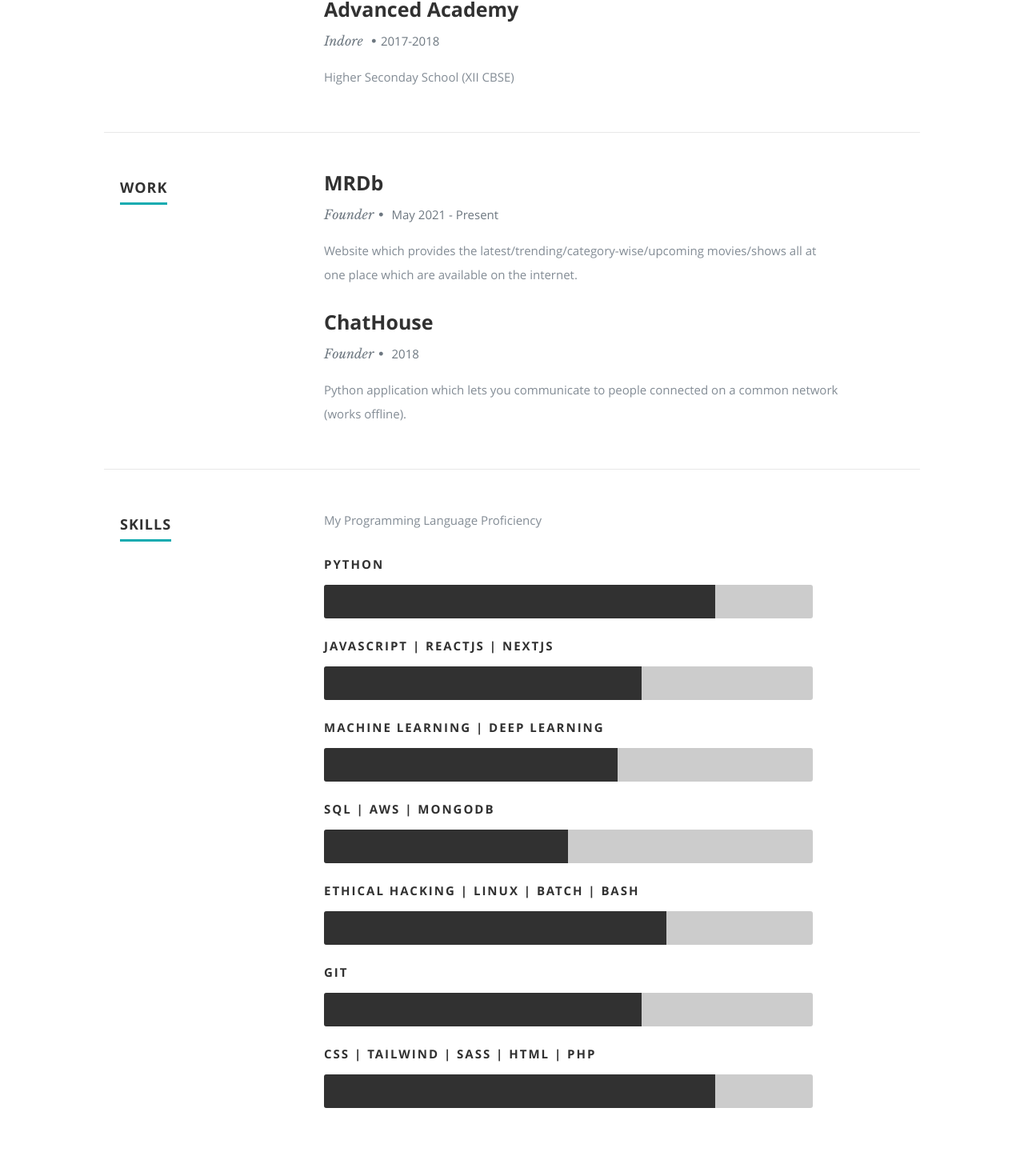
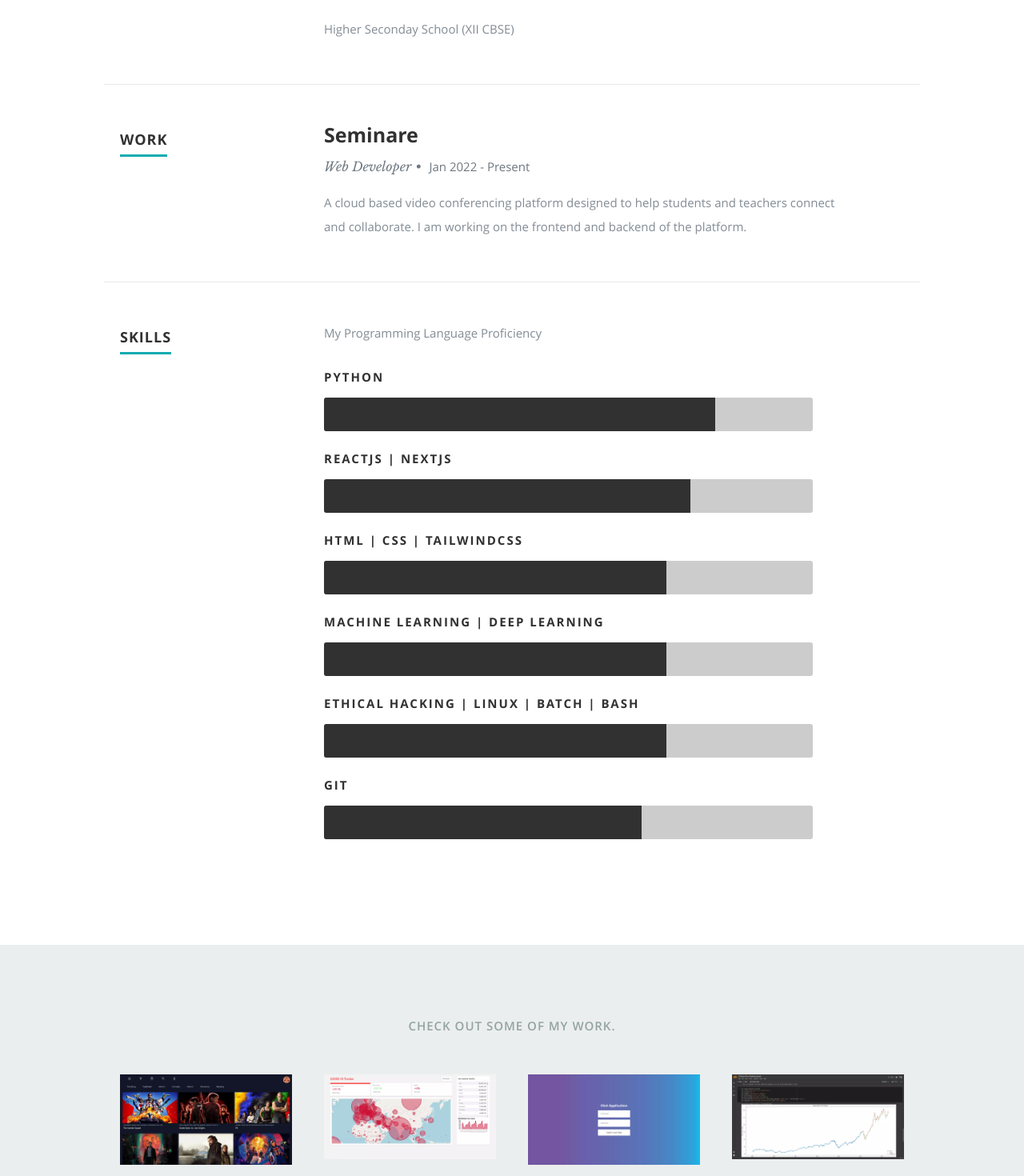
Before and after one commit to aryanxp/about, a React (Create React App) app: page / in a window 1280 px wide. Shown: the part 1613-3083 px from the top of the page at 80% size. Built offline with nearby package versions, Linux system fonts and the light colour scheme.

Commit message:
✅Changes

```diff
--- a/public/resumeData.json
+++ b/public/resumeData.json
@@ -4,7 +4,7 @@
     "occupation": "Developer",
     "description": "Web / AI / Pentesting / Block-chain",
     "image": "profilepic.webp",
-    "bio": "Hi there! I wrote my first program when I was 13 (a virus) and my first real world project in 2017 (chatting application using python). After learning pentesting,I did hack into various computers including server of my school and into my college website. In college, I made various projects based on ML & AI, full stack websites and currently learning about block-chain development. I code for purpose and hack for fun.",
+    "bio": "Hi, I'm Aryan Pitliya, Full Stack Developer. I've worked on a number of machine learning and Python projects. I currently work remotely as web developer for a select group of freelance clients who are always looking for new projects.",
     "contactmessage": "You can contact me using this form:",
     "email": "aryanp@pm.me",
     "phone": "https://t.me/aryanxpx",
@@ -77,16 +77,10 @@
     ],
     "work": [
       {
-        "company": "MRDb",
-        "title": "Founder",
-        "years": "May 2021 - Present",
-        "description": "Website which provides the latest/trending/category-wise/upcoming movies/shows all at one place which are available on the internet."
-      },
-      {
-        "company": "ChatHouse",
-        "title": "Founder",
-        "years": "2018 ",
-        "description": "Python application which lets you communicate to people connected on a common network (works offline)."
+        "company": "Seminare",
+        "title": "Web Developer",
+        "years": "Jan 2022 - Present",
+        "description": "A cloud based video conferencing platform designed to help students and teachers connect and collaborate. I am working on the frontend and backend of the platform."
       }
     ],
     "skills": [
@@ -95,16 +89,16 @@
         "level": "80%"
       },
       {
-        "name": "JavaScript | ReactJs | Nextjs",
-        "level": "65%"
+        "name": "ReactJs | Nextjs",
+        "level": "75%"
+      },
+      {
+        "name": "HTML | CSS | TailwindCSS",
+        "level": "70%"
       },
       {
         "name": "Machine Learning | Deep Learning",
-        "level": "60%"
-      },
-      {
-        "name": "SQL | AWS | MongoDB",
-        "level": "50%"
+        "level": "70%"
       },
       {
         "name": "Ethical Hacking | Linux | Batch | Bash",
@@ -113,15 +107,17 @@
       {
         "name": "Git",
         "level": "65%"
-      },
-      {
-        "name": "CSS | Tailwind | Sass | HTML | PHP",
-        "level": "80%"
       }
     ]
   },
   "portfolio": {
     "projects": [
+      {
+        "title": "MRDb",
+        "category": "",
+        "image": "mrdb.webp",
+        "url": "https://mrdb.vercel.app/"
+      },
       {
         "title": "COVID Tracker",
         "category": "",
@@ -129,22 +125,16 @@
         "url": "https://aryanxp.github.io/COVID/"
       },
       {
+        "title": "Chathouse v2.0",
+        "category": "",
+        "image": "chathouse.webp ",
+        "url": "https://aryanxp.github.io/CHATHOUSE-v2.0/"
+      },
+      {
         "title": "Stock Price Prediction",
         "category": "",
         "image": "spp.webp",
         "url": "https://github.com/aryanxp/Stock-Price-Prediction"
-      },
-      {
-        "title": "MRDb",
-        "category": "",
-        "image": "mrdb.webp",
-        "url": "https://mrdb.vercel.app/"
-      },
-      {
-        "title": "Chathouse v2.0",
-        "category": "",
-        "image": "chathouse.webp ",
-        "url": "https://aryanxp.github.io/CHATHOUSE-v2.0/"
       },
       {
         "title": "Split-Money",
--- a/src/App.js
+++ b/src/App.js
@@ -1,5 +1,4 @@
 import React, { useEffect, useState } from "react";
-
 import Header from "./Components/Header";
 import Footer from "./Components/Footer";
 import About from "./Components/About";
--- a/src/Components/Portfolio.js
+++ b/src/Components/Portfolio.js
@@ -30,7 +30,6 @@ const Portfolio = ({ data }) => {
       <div className="row">
         <div className="twelve columns collapsed">
           <h1>Check Out Some of My Work.</h1>
-
           <div
             id="portfolio-wrapper"
             className="bgrid-quarters s-bgrid-thirds cf"
```
Also changed, not shown: 1 other file (tests, documents, lock files or other folders).
